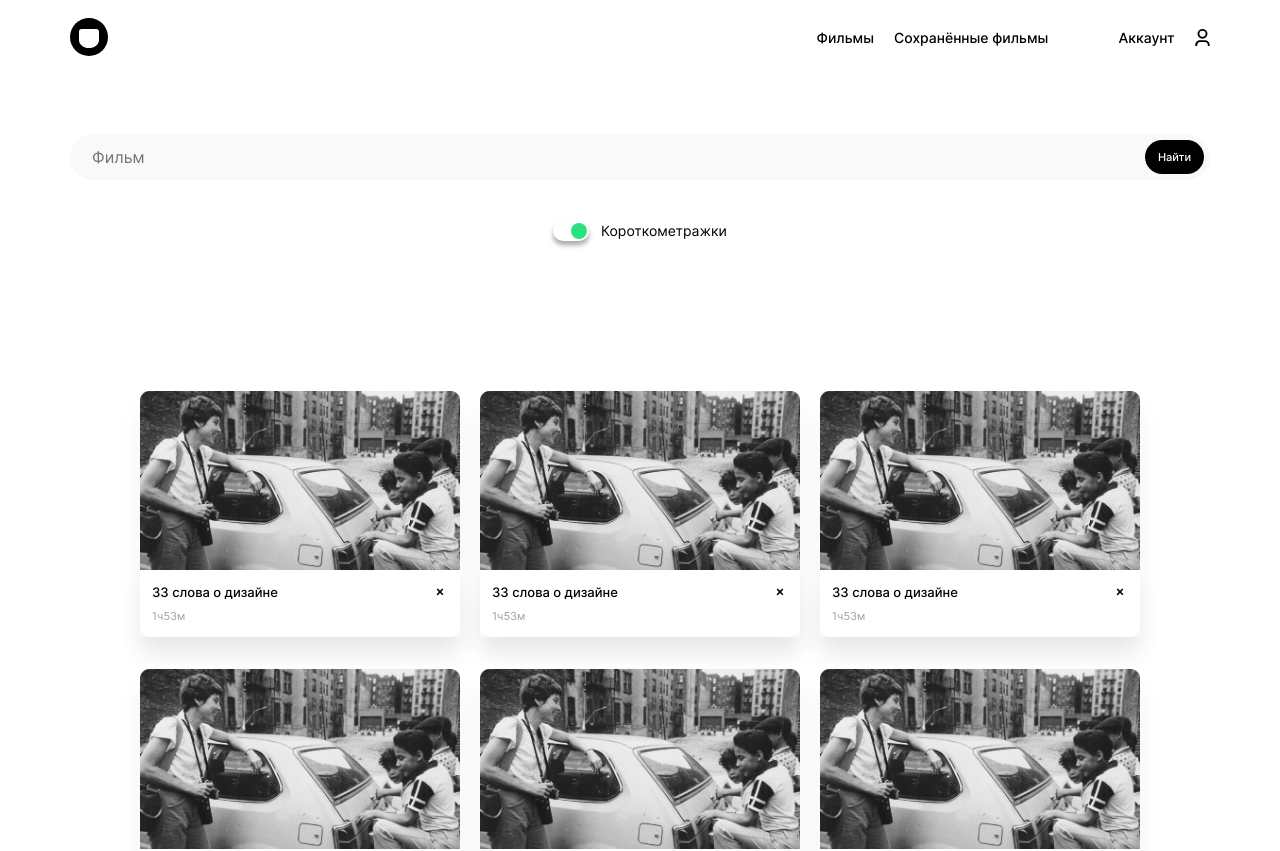
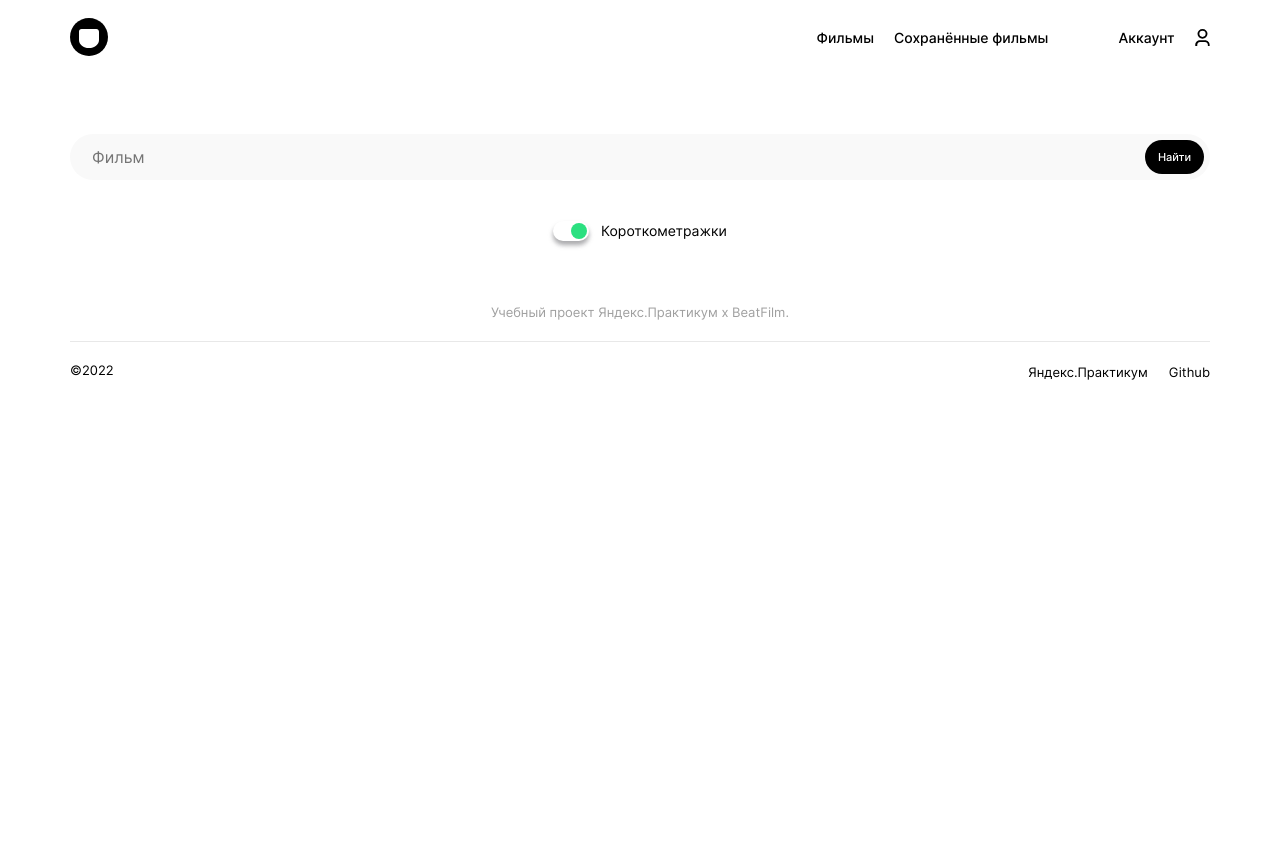
Before and after one commit to Alexandr-Ilin/movies-explorer-frontend, a React (Create React App) app: page /saved-movies in a window 1280 px wide. Shown: the top 851 px of the page. After the commit the page ends 800 px from the top, so only its background shows below. Built offline with nearby package versions, Linux system fonts and the light colour scheme.

Commit message:
остался card-list

```diff
--- a/src/components/SearchForm/SearchForm.js
+++ b/src/components/SearchForm/SearchForm.js
@@ -1,6 +1,6 @@
 import './SearchForm.css';
 import { useState } from 'react';
-import MovieCardList from '../MovieCardList/MovieCardList';
+// import MovieCardList from '../MovieCardList/MovieCardList';
 
 function SearchForm() {
   const [isChecked, setIsChecked] = useState(true);
@@ -8,16 +8,12 @@ function SearchForm() {
     evt.preventDefault();
   }
 
-  function handleMovie(evt) {
-    console.log(evt);
-  }
-
   function handleClick() {
     setIsChecked(!isChecked);
-    console.log('qwe');
+    console.log('cheked');
   }
   return (
-    <section className="search-form">
+    <div className="search-form">
       <form className="search-form__form" onSubmit={handleSubmit}>
         <div className="search-form__search-container">
           <input
@@ -43,9 +39,7 @@ function SearchForm() {
           <p className="search-form__button-subtitle">Короткометражки</p>
         </div>
       </form>
-      <MovieCardList />
-      <button type="button" aria-label="Кнопка ещё" onClick={handleMovie} className="search-form__more">Ещё</button>
-    </section>
+    </div>
   );
 }
 
```
